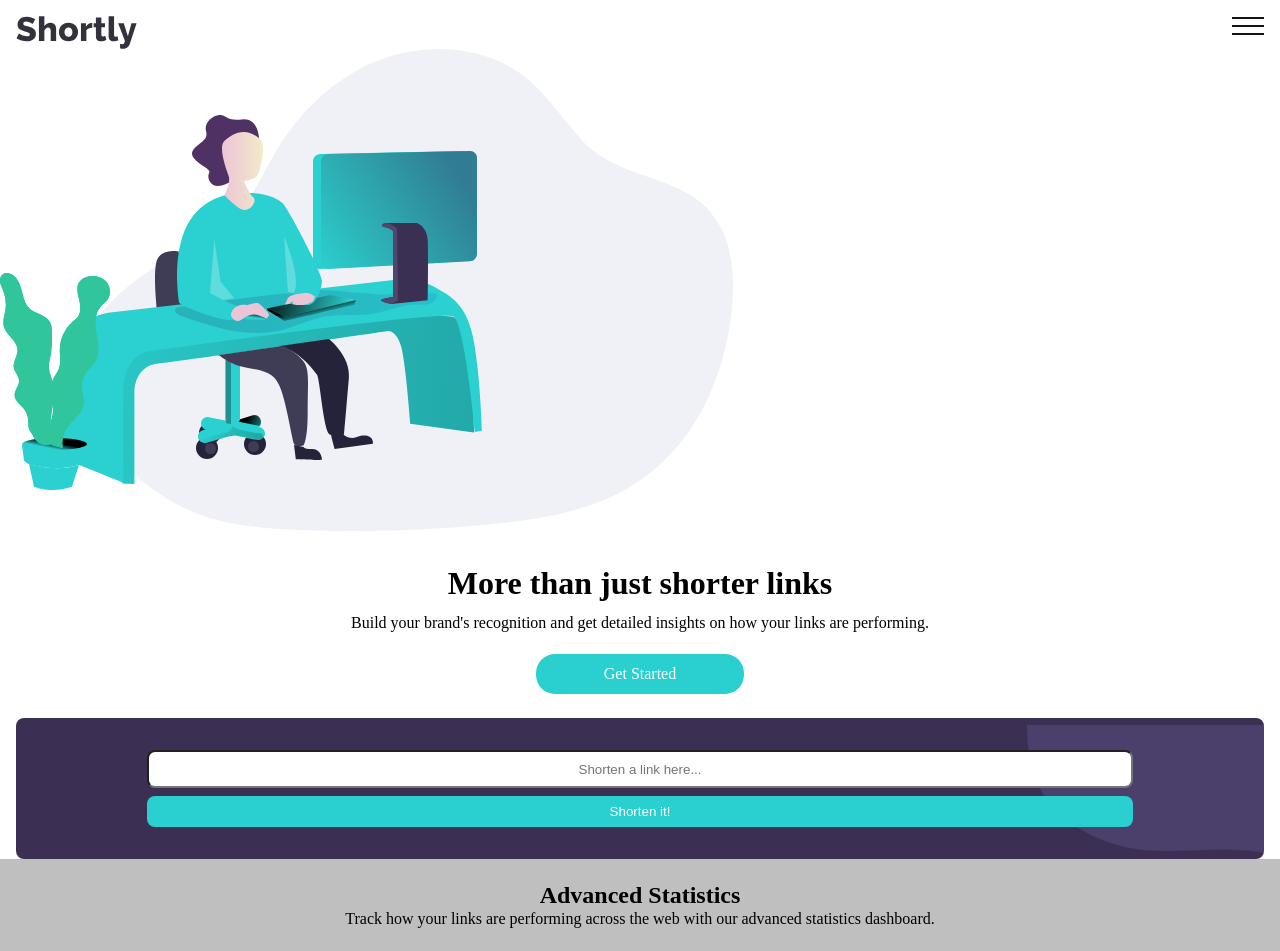
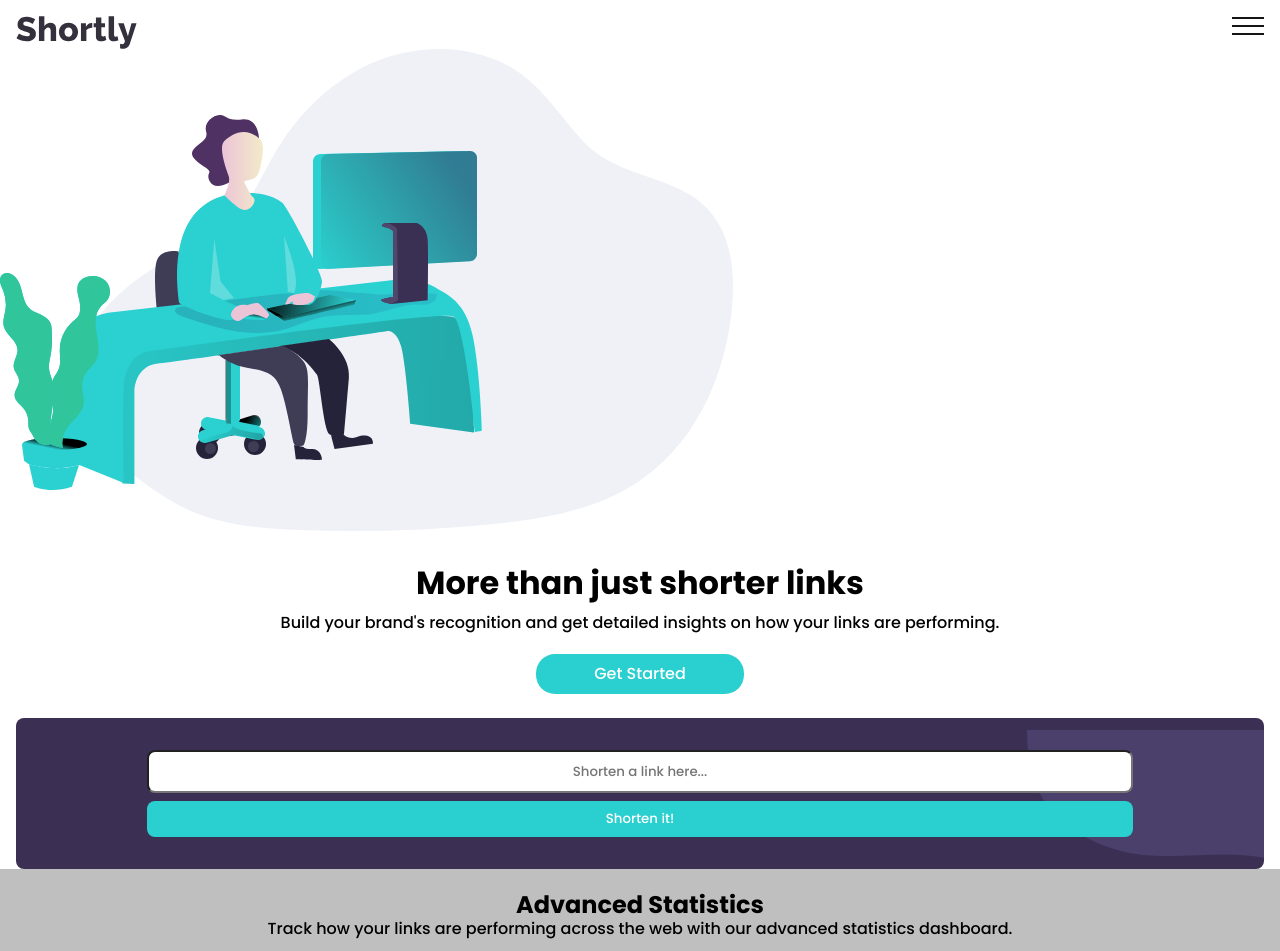
Before and after one commit to ahmad-cod/shortly, a React (Vite) app: page / in a window 1280 px wide. Shown: the top 951 px of the page. Built offline with nearby package versions, Linux system fonts and the light colour scheme.

Commit message:
Add google font

```diff
--- a/src/App.scss
+++ b/src/App.scss
@@ -1,3 +1,4 @@
+@import url('https://fonts.googleapis.com/css2?family=Poppins:wght@500;700&display=swap');
 // ## Colors
 
 // ### Primary
@@ -85,6 +86,7 @@ header {
 .link-shortener {
     @include flex;
     flex-direction: column;
+    position: relative;
     @include bgImage('assets/images/bg-shorten-mobile.svg');
     background-color: $Dark-Violet;
     background-position: right;
--- a/src/index.css
+++ b/src/index.css
@@ -14,11 +14,13 @@
 * {
   margin: 0;
   padding: 0;
+  transition: all .3s ease-in-out;
+  font-family: inherit;
 }
 body {
   min-height: 100vh;
   overflow-x: hidden;
-  /* font-family: 'Epilogue', sans-serif; */
+  font-family: 'Poppins', sans-serif;
 }
 
 img {
```
